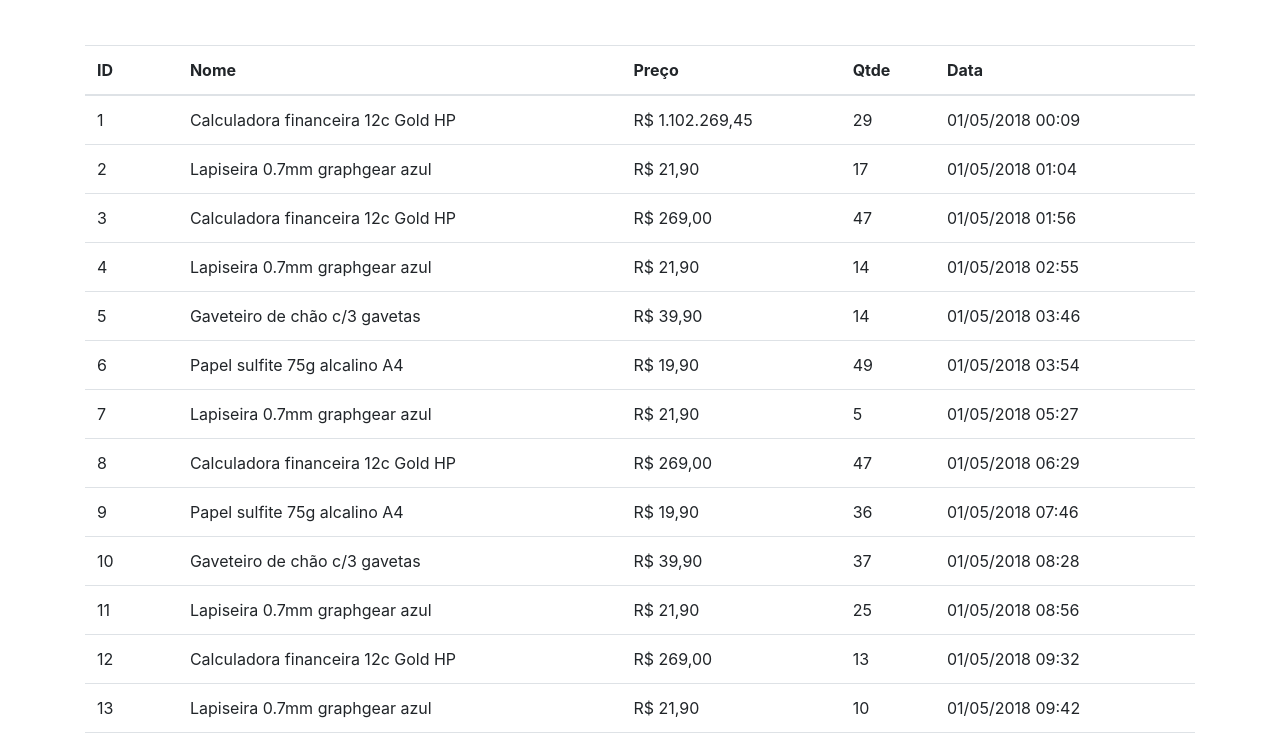
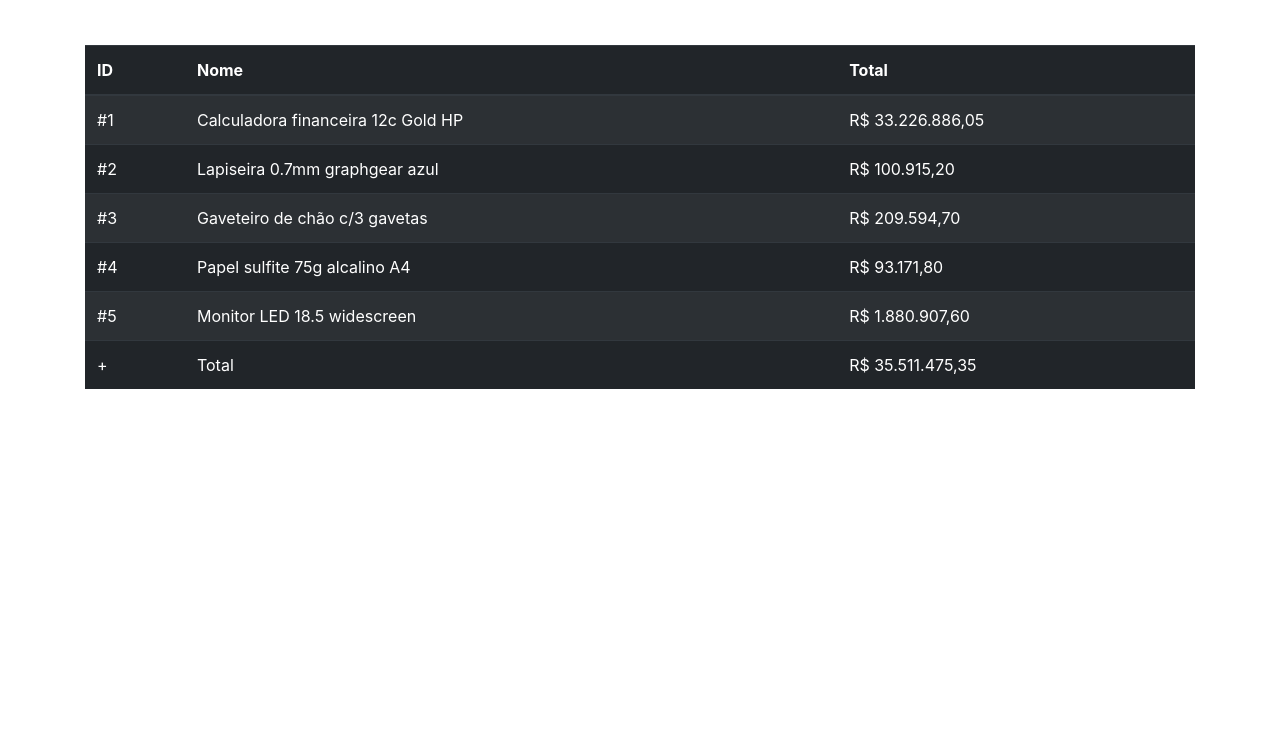
Before and after one commit to omnweb/Sales-Report, a website: page sales/index.html in a window 1280 px wide. Shown: the part 67-802 px from the top of the page. Drawn offline with Linux system fonts and the light colour scheme.

Commit message:
Finished project

```diff
--- a/sales/index.html
+++ b/sales/index.html
@@ -13,7 +13,31 @@
     <div id="app">
         <div class="container">
             <h1 class="mt-3">{{title}}</h1>
-            <table class="mt-5 table">
+
+            <table class="mt-5 table table-dark table-striped table-hover" v-if="salesByProduct">
+                <thead>
+                    <tr>
+                        <th>ID</th>
+                        <th>Nome</th>
+                        <th>Total</th>
+                    </tr>
+                </thead>
+                <tbody>
+                    <tr v-for="(sale, index) in salesByProduct">
+                        <td>#{{ index + 1 }}</td>
+                        <td>{{ sale.name }}</td>
+                        <td v-money="'R$'">{{ sale.value }}</td>
+                    </tr>
+                </tbody>
+                <tfoot>
+                    <tr>
+                        <td>+</td>
+                        <td>Total</td>
+                        <td v-money="'R$'">{{ calculateTotal(salesByProduct) }}</td>
+                    </tr>
+                </tfoot>
+            </table>
+            <!-- <table class="mt-5 table table-dark table-striped table-hover">
                 <thead>
                     <tr>
                         <th>ID</th>
@@ -23,17 +47,17 @@
                         <th>Data</th>
                     </tr>
                 </thead>
-                <tbody>
+                <tbody> -->
                     <!-- Percorrendo as linhas usando v-for -->
-                    <tr v-for="sale in sales">
+                    <!-- <tr v-for="sale in sales">
                         <td>{{ sale.id }}</td>
                         <td>{{ sale.name }}</td>
                         <td v-money="'R$'">{{ sale.price }}</td>
                         <td>{{ sale.qtde }}</td>
                         <td>{{ sale.date }}</td>
-                    </tr>
-                </tbody>
-            </table>
+                    </tr> -->
+                <!-- </tbody>
+            </table> -->
         </div>
     </div>
     <script>
@@ -61,6 +85,35 @@
                     fetch('/data/sales.json')
                         .then(resp => resp.json()) //O resultado do fetch retorna um response q é chamado por resp.json
                         .then(data => this.sales = data) //alterando o valor de sales passando data para this.sales
+                },
+                // Função para calcular o valor geral dos produtos
+                calculateTotal(sales) {
+                    if (!sales) return 0
+                    return sales.reduce((total, sale) => total + sale.value, 0)
+                }
+            },
+            computed: {
+                salesByProduct(){
+                    // se sales não estiver setado, retorna null.
+                    if (!this.sales) return null
+                    const salesByProduct = this.sales.reduce((grouped, sale) => {
+                    // Se grouped não contiver a propriedade sales.name
+                    if (!grouped.hasOwnProperty(sale.name)) {
+                        // adicionando sale.name em grouped
+                        grouped[sale.name] = {
+                                name: sale.name,
+                                value: sale.price * sale.qtde
+                            }
+                            return grouped
+                        }
+
+                    // caso o nome do produto esteja contido
+                    grouped[sale.name].value += sale.price * sale.qtde
+                    return grouped
+                    },{})
+
+                    // retornará apenas o valor do conjunto chave-valor
+                    return Object.values(salesByProduct)
                 }
             },
 
```
